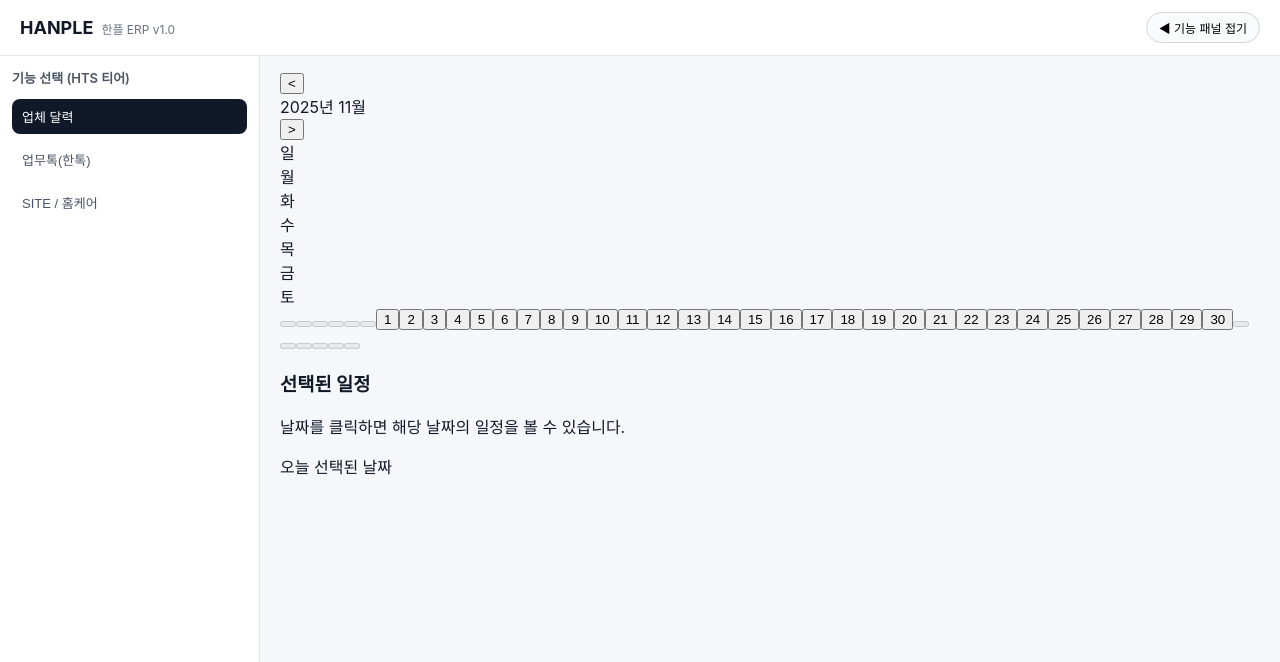
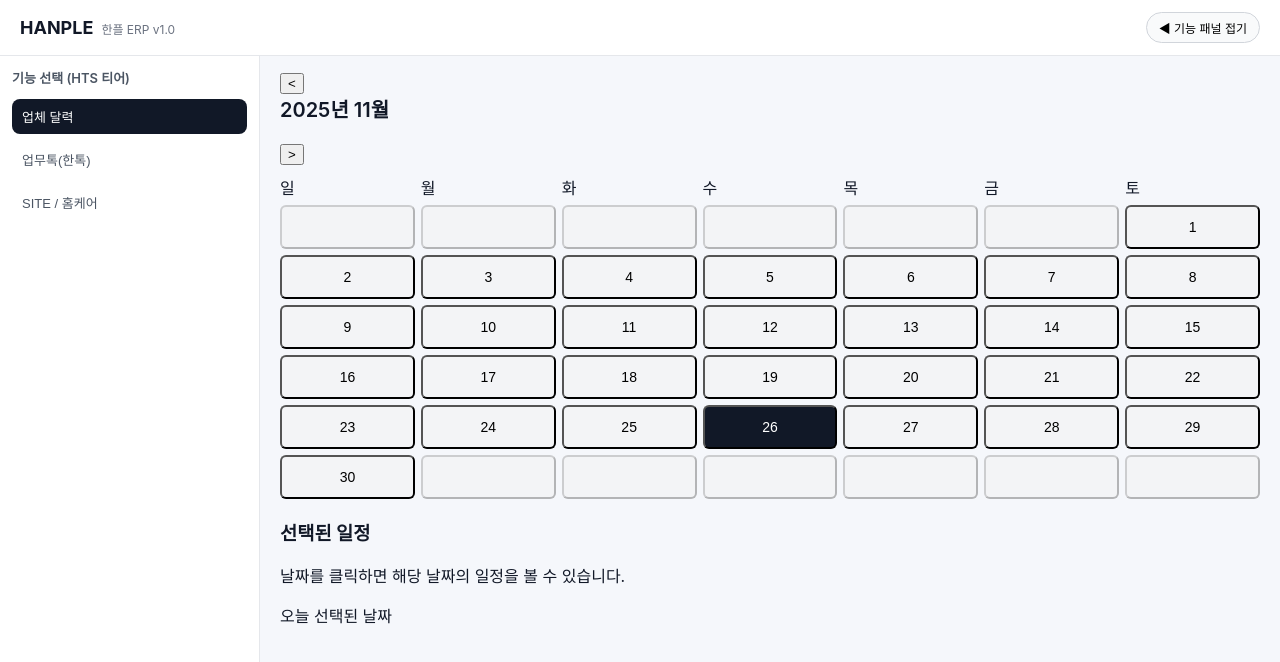
Before and after one commit to hit308277-cloud/hanple-v1, a React (Vite) app: page / in a window 1280 px wide. Shown: the top 662 px of the page. Built offline with nearby package versions, Linux system fonts and the light colour scheme.

Commit message:
Update styles.css

```diff
--- a/src/styles.css
+++ b/src/styles.css
@@ -156,3 +156,48 @@ body {
     white-space: nowrap;
   }
 }
+/* ============================
+   📌 달력 화면 HTS 스타일 개선
+============================ */
+
+.calendar-container {
+  width: 100%;
+  max-width: 1400px;
+  margin: 0 auto;
+  background: #ffffff;
+  padding: 20px;
+  border-radius: 12px;
+  box-shadow: 0 4px 12px rgba(0,0,0,0.05);
+}
+
+.calendar-title {
+  font-size: 20px;
+  font-weight: 600;
+  margin-bottom: 20px;
+}
+
+.calendar-grid {
+  display: grid;
+  grid-template-columns: repeat(7, 1fr);
+  gap: 6px;
+  margin-top: 10px;
+}
+
+.calendar-cell {
+  padding: 12px 0;
+  background: #f3f4f6;
+  text-align: center;
+  border-radius: 6px;
+  font-size: 14px;
+  font-weight: 500;
+}
+
+.calendar-cell:hover {
+  background: #e5e7eb;
+  cursor: pointer;
+}
+
+.calendar-today {
+  background: #111827;
+  color: #ffffff;
+}
```
